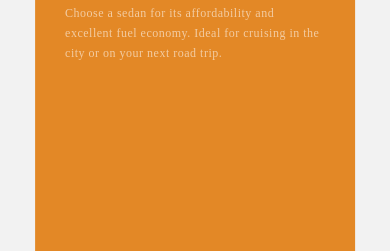
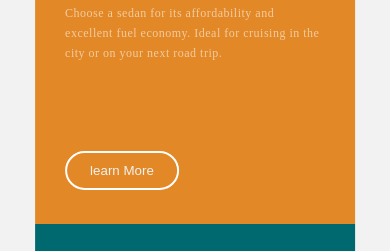
Before and after one commit to SARBON999/3_column, a plain HTML site: page index.html in a window 390 px wide. Shown: the part 147-398 px from the top of the page. Drawn offline with Linux system fonts and the light colour scheme; a web font is replaced by a local one.

Commit message:
Update style.css

```diff
--- a/style.css
+++ b/style.css
@@ -108,7 +108,7 @@ a button{
 
     }
     section{
-        height: 60vh;
+        height: 44vh;
     }
     .card1{
         border-radius: 10px 10px 0 0;
```
